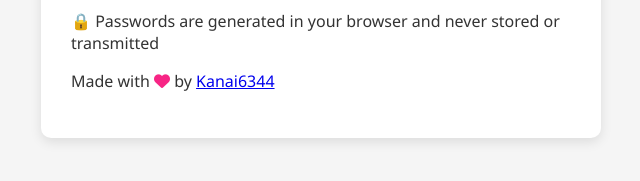
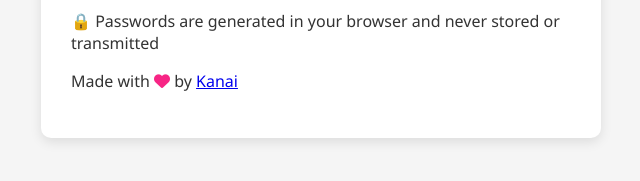
Before and after one commit to kanaimandal2002/password_Generator, a plain HTML site: page index.html in a window 1280 px wide. Shown: the part 629-810 px from the top of the page, 319-959 px from the left. Drawn offline with Linux system fonts and the light colour scheme.

Commit message:
Update index.html

```diff
--- a/index.html
+++ b/index.html
@@ -98,7 +98,7 @@
 
         <footer class="app-footer">
             <p>🔒 Passwords are generated in your browser and never stored or transmitted</p>
-            <p class="credits">Made with <i class="fas fa-heart" style="color: #f72585;"></i> by <a href="#" target="_blank">Kanai6344</a></p>
+            <p class="credits">Made with <i class="fas fa-heart" style="color: #f72585;"></i> by <a href="#" target="_blank">Kanai</a></p>
         </footer>
     </div>
 
```
